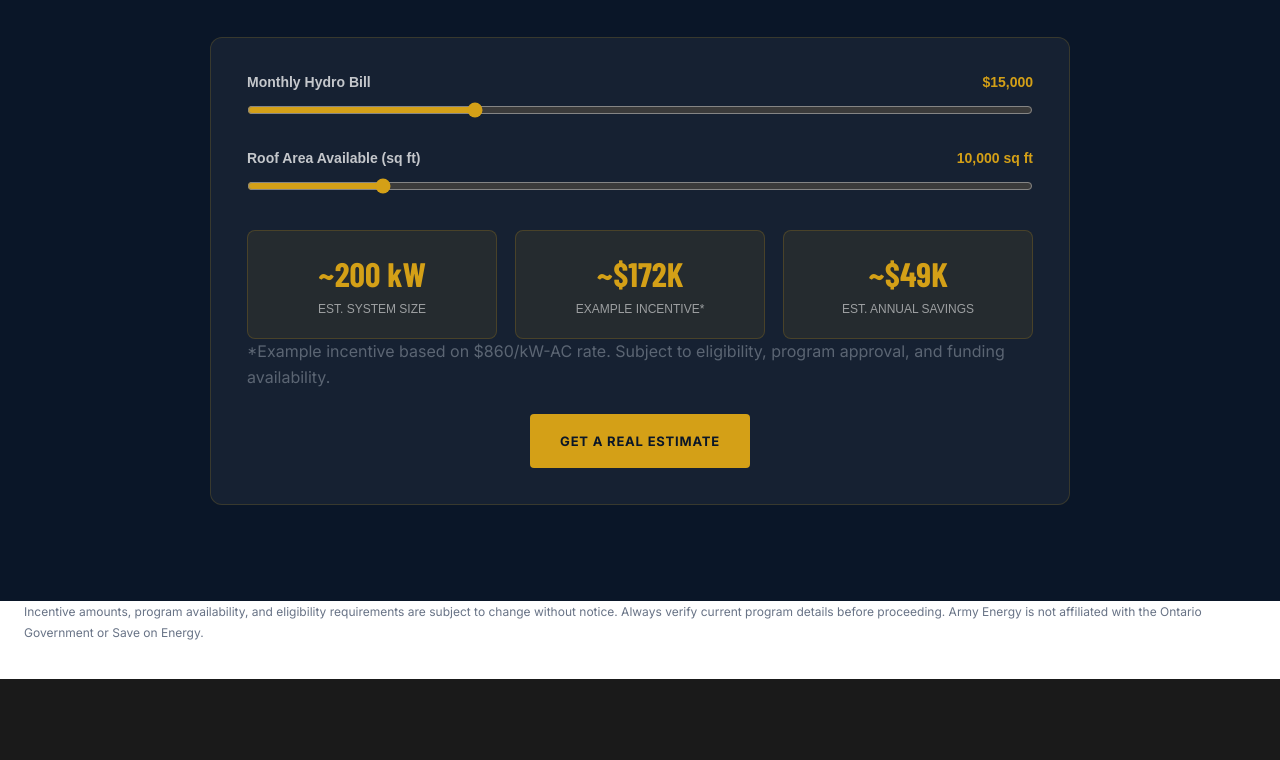
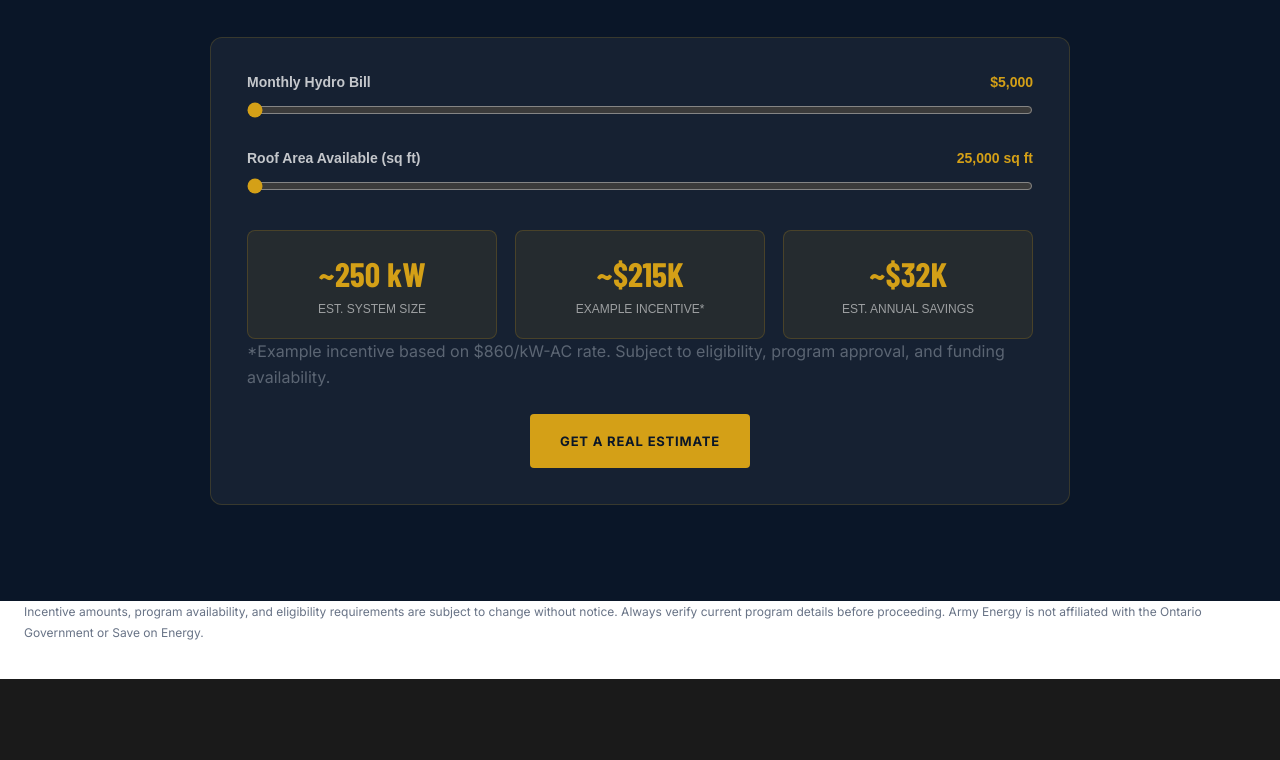
Before and after one commit to mmehelay/Army-Energy, an Eleventy site: page src/content/pages/incentives.html in a window 1280 px wide. Shown: the part 4208-4968 px from the top of the page. Built offline with nearby package versions, Linux system fonts and the light colour scheme; Eleventy itself is replaced by a stand-in of ours; files that its build step writes are made by us from their sources; a web font is replaced by a local one; what @codestitchofficial/eleventy-plugin-sharp-images, glob would draw is missing.

Commit message:
estimator

```diff
--- a/src/content/pages/incentives.html
+++ b/src/content/pages/incentives.html
@@ -421,33 +421,34 @@ permalink: "/incentives/"
         <div class="range-group">
           <div class="range-label">
             <span>Monthly Hydro Bill</span>
-            <span class="range-val" id="calcHydroVal">$15,000</span>
+            <span class="range-val" id="calcHydroVal">$5,000</span>
           </div>
 
           <input
             type="range"
             id="calcHydro"
-            min="1000"
-            max="50000"
-            step="500"
-            value="15000"
+            min="5000"
+            max="80000"
+            step="1000"
+            value="5000"
             oninput="updateCalc()"
           >
         </div>
 
+
         <div class="range-group">
           <div class="range-label">
             <span>Roof Area Available (sq ft)</span>
-            <span class="range-val" id="calcRoofVal">10,000 sq ft</span>
+            <span class="range-val" id="calcRoofVal">25,000 sq ft</span>
           </div>
 
           <input
             type="range"
             id="calcRoof"
-            min="2000"
-            max="50000"
-            step="1000"
-            value="10000"
+            min="25000"
+            max="1000000"
+            step="5000"
+            value="25000"
             oninput="updateCalc()"
           >
         </div>
@@ -501,9 +502,9 @@ permalink: "/incentives/"
     const hydroVal = Number(hydro.value);
     const roofVal = Number(roof.value);
 
-    const systemSize = Math.round(roofVal / 50);
+    const systemSize = Math.round(roofVal / 100);
     const incentive = systemSize * 860;
-    const annualSavings = Math.round(hydroVal * 0.27 * 12);
+    const annualSavings = Math.round(hydroVal * 0.27 * 12 * 2);
 
     document.getElementById("calcHydroVal").textContent =
       "$" + hydroVal.toLocaleString();
```
Also changed, not shown: 1 other file.
